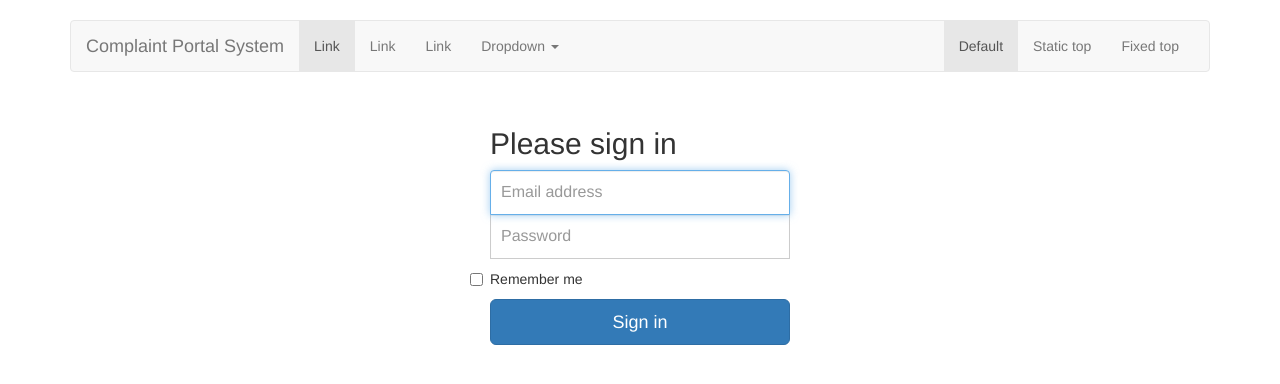
After one commit to ketanbhatt/has-complaints, a Flask app: page /signin in a window 1280 px wide. The commit adds this page. Shown: the top 384 px of the page. Run offline with Flask 2, Linux system fonts and the light colour scheme; some libraries are stand-ins or nearby versions.

Commit message:
Added views, forms, and templates for signIn and signUp

```diff
--- a/app/__init__.py
+++ b/app/__init__.py
@@ -1,4 +1,6 @@
 from flask import Flask
 
 app = Flask(__name__)
+app.config.from_object('config')
+
 from app import views
--- /dev/null
+++ b/app/forms.py
@@ -0,0 +1,19 @@
+from flask.ext.wtf import Form
+from wtforms import TextField, TextAreaField, StringField, PasswordField, BooleanField
+from wtforms.validators import DataRequired
+
+class ComplaintForm(Form):
+	title = TextField('Complaint Title', validators=[DataRequired()])
+	text = TextAreaField('Complain Text', validators=[DataRequired()])
+
+class SigninForm(Form):
+	email = StringField('email', validators=[DataRequired()])
+	password = PasswordField('Password', validators=[DataRequired()])
+	remember_me = BooleanField('Remember me', default=False)
+
+class SignupForm(Form):
+	name = TextField('Username', validators=[DataRequired()])
+	email = StringField('Email', validators=[DataRequired()])
+	userId = StringField('User ID', validators=[DataRequired()])
+	password = PasswordField('Password', validators=[DataRequired()])
+	retypePassword = PasswordField('Retype Password', validators=[DataRequired()])
--- /dev/null
+++ b/app/static/css/signinup.css
@@ -0,0 +1,34 @@
+.form-signin {
+  max-width: 330px;
+  padding: 15px;
+  margin: 0 auto;
+}
+.form-signin .form-signin-heading,
+.form-signin .checkbox {
+  margin-bottom: 10px;
+}
+.form-signin .checkbox {
+  font-weight: normal;
+}
+.form-signin .form-control {
+  position: relative;
+  height: auto;
+  -webkit-box-sizing: border-box;
+     -moz-box-sizing: border-box;
+          box-sizing: border-box;
+  padding: 10px;
+  font-size: 16px;
+}
+.form-signin .form-control:focus {
+  z-index: 2;
+}
+.form-signin input {
+  margin-bottom: -1px;
+  border-bottom-right-radius: 0;
+  border-bottom-left-radius: 0;
+}
+.form-signin #last-input {
+  margin-bottom: 10px;
+  border-top-left-radius: 0;
+  border-top-right-radius: 0;
+}
--- a/app/static/css/style.css
+++ b/app/static/css/style.css
@@ -19,7 +19,7 @@
   padding:0;
   margin:5px 0 0 0;
   border:0;
-  height: 10em;
+  height: 9em;
   width: 100%;
   font-family:"Coming Soon",arial,sans-serif;
   border-radius:3px;
@@ -29,15 +29,11 @@
 }
 
 #complaint-submit {
-  padding:5px 15px;
-  background:#ccc;
+  margin-bottom: 4px;
   border:0 none;
-  cursor:pointer;
-  -webkit-border-radius: 5px;
-  border-radius: 5px;
 }
 
-#complaint-text:focus, #complaint-title:focus {
+#complaint-text:focus, #complaint-title:focus, #complaint-submit:focus {
   outline:none;
 }
 
@@ -52,7 +48,7 @@
 
 #sticky ul li{
   list-style:none;
-  margin-bottom: 1em;
+  margin-bottom: 3em;
 }
 
 
--- a/app/templates/base.html
+++ b/app/templates/base.html
@@ -2,19 +2,30 @@
 <html lang="en">
   <head>
 
-    <title>Complaint Portal System</title>
+    <title>{{ title }} - Complaint Portal System</title>
 
     <!-- Bootstrap core CSS -->
     <link href="static/css/bootstrap.min.css" rel="stylesheet">
     <link href='http://fonts.googleapis.com/css?family=Coming+Soon' rel='stylesheet' type='text/css'>
     <!-- Custom styles for this template -->
     <link href="static/css/navbar.css" rel="stylesheet">
+    {% block head %}{% endblock %}
     <link rel="stylesheet" href="static/css/style.css">
   </head>
 
   <body>
 
     <div class="container">
+    {% with messages = get_flashed_messages() %}
+      {% if messages %}
+        {% for message in messages %}
+              <div class="alert alert-success alert-dismissible" role="alert">
+                <button type="button" class="close" data-dismiss="alert" aria-label="Close"><span aria-hidden="true">&times;</span></button>
+                <strong>Complaint Submitted! </strong>{{ message }}
+              </div>
+        {% endfor %}
+      {% endif %}
+    {% endwith %}
 
       <!-- Static navbar -->
       <div class="navbar navbar-default" role="navigation">
--- /dev/null
+++ b/app/templates/signin.html
@@ -0,0 +1,21 @@
+{% extends "base.html" %}
+{% block head %}
+    <link href="static/css/signinup.css" rel="stylesheet">
+{% endblock %}
+
+{% block content %}
+    <div class="container">
+
+      <form action="" method="post" class="form-signin" role="form">
+        {{ form.hidden_tag() }}
+        <h2 class="form-signin-heading">Please sign in</h2>
+        {{ form.email(type="email", class_="form-control", placeholder="Email address", autofocus=True) }}
+        {{ form.password(id="last-input", class_="form-control", placeholder="Password") }}
+        <label class="checkbox">
+          {{ form.remember_me }} Remember me
+        </label>
+        <button class="btn btn-lg btn-primary btn-block" type="submit">Sign in</button>
+      </form>
+
+    </div> <!-- /container -->
+{% endblock %}
--- a/app/views.py
+++ b/app/views.py
@@ -1,8 +1,34 @@
-from flask import render_template
+from flask import render_template, flash, redirect
 from app import app
+from .forms import *
 
-@app.route('/')
-@app.route('/index')
+@app.route('/', methods=['GET', 'POST'])
 def index():
+	form = ComplaintForm()
+	if form.validate_on_submit():
+		flash('You complained about %s' % (form.title.data))
+		return redirect('/')
 	return render_template('index.html',
-                           title='Home')
+                           title='Home',
+                           form=form)
+
+
+@app.route('/signin', methods=['GET', 'POST'])
+def signin():
+	form = SigninForm()
+	if form.validate_on_submit():
+		flash('User %s signed in' % (form.email.data))
+		return redirect('/')
+	return render_template('signin.html',
+                           title='Sign In',
+                           form=form)
+
+@app.route('/signup', methods=['GET', 'POST'])
+def signup():
+	form = SignupForm()
+	if form.validate_on_submit():
+		flash('You complained about %s' % (form.name.data))
+		return redirect('/')
+	return render_template('signup.html',
+                           title='Sign Up',
+                           form=form)
--- /dev/null
+++ b/config.py
@@ -0,0 +1 @@
+SECRET_KEY = 'noob'
```
Also changed, not shown: app/templates/index.html (+11 -8 lines), app/templates/signup.html (added, +21 -0 lines), index.html (added, +50 -0 lines).
